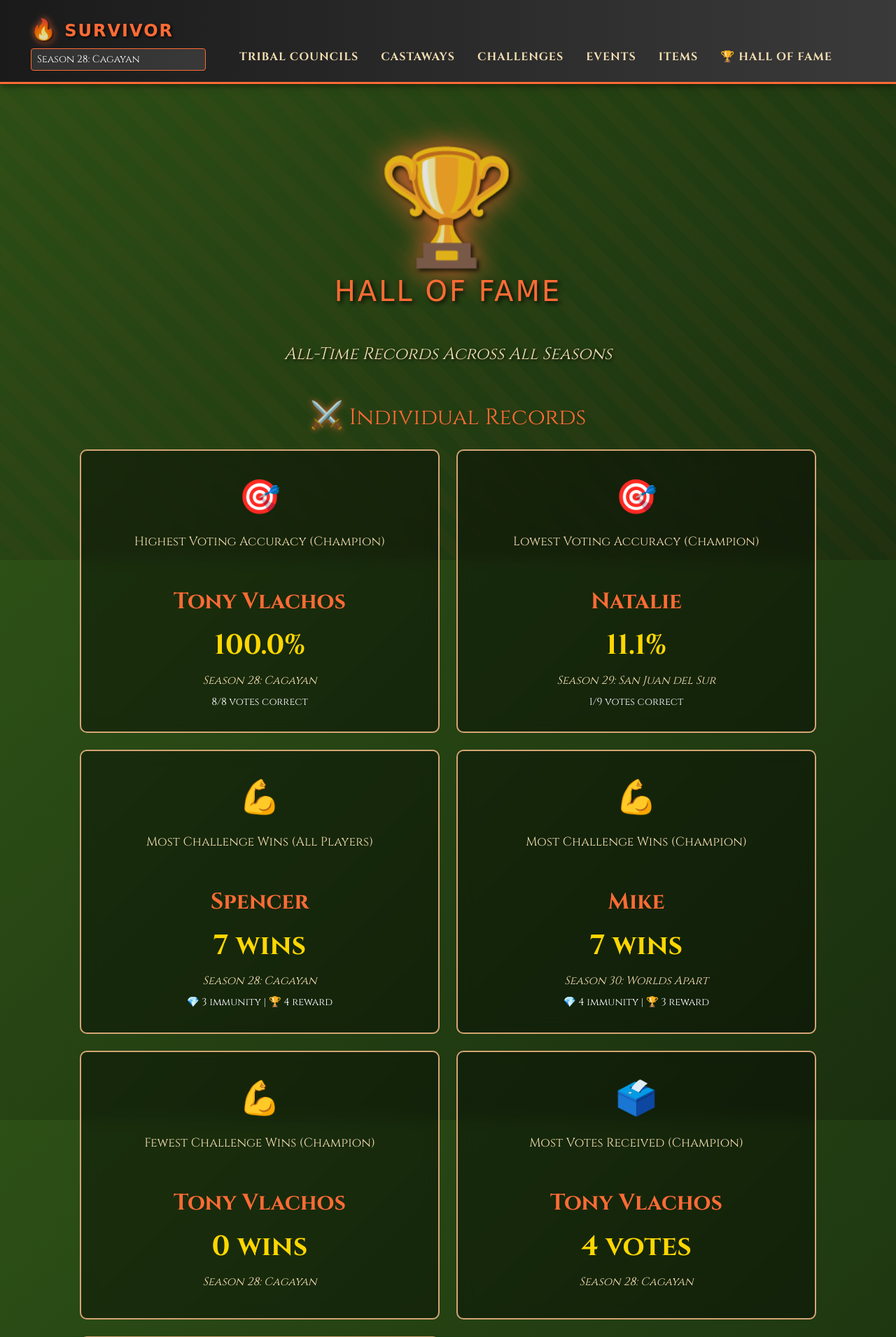
After one commit to willhofner/survivor-bot, a Flask app: page /hall-of-fame in a window 1280 px wide. The commit adds this page. Shown: the top 1910 px of the page at 70% size. Run offline with Flask 3, Linux system fonts and the light colour scheme; some web fonts are replaced.

Commit message:
Senior review: 4 bugs fixed, code quality improvements
Bugs fixed:
- Move Counter import to module level (was inside function)
- Fix min() default values for Hall of Fame champion records
- Add None-check for advantage.result in items.html
- Remove debug console.log

Code quality:
- Remove debug console.log from app.js
- Update CLAUDE.md with new templates and endpoints
- Document all features in Current State section

Documentation:
- Updated CLAUDE.md templates section
- Updated CLAUDE.md Current State
- Populated API Endpoints table
- Added senior review summary to MEETING_NOTES.md

```diff
--- a/app.py
+++ b/app.py
@@ -1,4 +1,5 @@
 from flask import Flask, render_template, jsonify, request
+from collections import Counter
 import json
 
 app = Flask(__name__)
@@ -265,5 +266,111 @@ def get_castaway(season, name):
     castaway = next((c for c in season_data['voting']['castaways'] if c['name'].lower() == name.lower()), None)
     return jsonify(castaway) if castaway else ('Castaway not found', 404)
 
+@app.route('/hall-of-fame')
+def hall_of_fame():
+    """Hall of Fame - all-time records across all seasons"""
+
+    # Calculate individual records
+    all_castaways = []
+    champions = []
+
+    for season_num, season_data in seasons_data.items():
+        voting_data = season_data['voting']
+        challenge_data = season_data['challenges']
+        advantages_data = season_data['advantages']
+
+        for castaway in voting_data['castaways']:
+            # Add season context
+            castaway_record = castaway.copy()
+            castaway_record['season'] = season_num
+            castaway_record['season_name'] = SEASON_NAMES[season_num]
+
+            # Track champions separately
+            if castaway.get('placement') == 'Winner':
+                champions.append(castaway_record)
+
+            all_castaways.append(castaway_record)
+
+    # Calculate individual records
+    individual_records = {
+        'highest_voting_accuracy_champion': max(champions, key=lambda c: c.get('voting_accuracy', {}).get('accuracy', 0)) if champions else None,
+        'lowest_voting_accuracy_champion': min(champions, key=lambda c: c.get('voting_accuracy', {}).get('accuracy', 0)) if champions else None,
+        'most_challenge_wins': max(all_castaways, key=lambda c: c.get('challenge_stats', {}).get('total_wins', 0)),
+        'most_challenge_wins_champion': max(champions, key=lambda c: c.get('challenge_stats', {}).get('total_wins', 0)) if champions else None,
+        'least_challenge_wins_champion': min(champions, key=lambda c: c.get('challenge_stats', {}).get('total_wins', 0)) if champions else None,
+        'most_votes_received_champion': max(champions, key=lambda c: c.get('votes_against', 0)) if champions else None,
+        'least_votes_received_champion': min(champions, key=lambda c: c.get('votes_against', 0)) if champions else None,
+    }
+
+    # Calculate idol/advantage records
+    idol_records = []
+    for season_num, season_data in seasons_data.items():
+        advantages = season_data['advantages'].get('advantages', [])
+        for adv in advantages:
+            idol_records.append({
+                **adv,
+                'season': season_num,
+                'season_name': SEASON_NAMES[season_num]
+            })
+
+    # Most votes nullified by a single idol
+    most_votes_nullified = max(idol_records, key=lambda x: x.get('votes_negated', 0)) if idol_records else None
+
+    # Most successful idol plays by a player
+    successful_plays_by_player = Counter()
+    for idol in idol_records:
+        if idol.get('result') == 'successful':
+            player = idol.get('found_by') or idol.get('played_for')
+            if player:
+                successful_plays_by_player[player] += 1
+
+    most_successful_idol_player = max(successful_plays_by_player.items(), key=lambda x: x[1]) if successful_plays_by_player else (None, 0)
+
+    # Most idols played in a season
+    idols_by_season = Counter()
+    items_by_season = Counter()
+    for idol in idol_records:
+        if idol.get('day_played'):
+            idols_by_season[idol['season']] += 1
+        items_by_season[idol['season']] += 1
+
+    most_idols_played_season = max(idols_by_season.items(), key=lambda x: x[1]) if idols_by_season else (None, 0)
+    most_items_season = max(items_by_season.items(), key=lambda x: x[1]) if items_by_season else (None, 0)
+
+    # Season records
+    season_records = {}
+    for season_num, season_data in seasons_data.items():
+        advantages = season_data['advantages'].get('advantages', [])
+        voting_data = season_data['voting']
+
+        votes_nullified = sum(adv.get('votes_negated', 0) for adv in advantages)
+        voted_out_holding = sum(1 for adv in advantages if adv.get('voted_out_holding'))
+
+        # Count unique players who received votes
+        all_vote_targets = set()
+        for episode in voting_data.get('episodes', []):
+            for tc in episode.get('tribal_councils', []):
+                for vote_group in tc.get('votes', []):
+                    all_vote_targets.add(vote_group.get('target'))
+
+        season_records[season_num] = {
+            'season': season_num,
+            'season_name': SEASON_NAMES[season_num],
+            'items_played': len([a for a in advantages if a.get('day_played')]),
+            'votes_nullified': votes_nullified,
+            'voted_out_holding': voted_out_holding,
+            'players_receiving_votes': len(all_vote_targets)
+        }
+
+    return render_template('hall_of_fame.html',
+                         individual_records=individual_records,
+                         most_votes_nullified=most_votes_nullified,
+                         most_successful_idol_player=most_successful_idol_player,
+                         most_idols_played_season=most_idols_played_season,
+                         most_items_season=most_items_season,
+                         season_records=season_records,
+                         seasons=AVAILABLE_SEASONS,
+                         season_names=SEASON_NAMES)
+
 if __name__ == '__main__':
     app.run(debug=True, port=8000)
--- a/static/js/app.js
+++ b/static/js/app.js
@@ -10,6 +10,3 @@ document.querySelectorAll('a[href^="#"]').forEach(anchor => {
         }
     });
 });
-
-// Log page view
-console.log('🔥 Survivor: Cagayan - Voting Tracker Loaded');
--- a/templates/base.html
+++ b/templates/base.html
@@ -31,6 +31,7 @@
                 <a href="/challenges?season={{ current_season }}" class="nav-link">Challenges</a>
                 <a href="/events?season={{ current_season }}" class="nav-link">Events</a>
                 <a href="/items?season={{ current_season }}" class="nav-link">Items</a>
+                <a href="/hall-of-fame" class="nav-link">🏆 Hall of Fame</a>
             </div>
         </div>
     </nav>
--- /dev/null
+++ b/templates/hall_of_fame.html
@@ -0,0 +1,387 @@
+{% extends "base.html" %}
+
+{% block title %}Hall of Fame - Survivor{% endblock %}
+
+{% block content %}
+<div class="hall-of-fame-view">
+    <h1 class="text-center mb-5 survivor-title">
+        <span class="torch-large">🏆</span><br>
+        HALL OF FAME
+    </h1>
+    <p class="text-center subtitle mb-5">All-Time Records Across All Seasons</p>
+
+    <!-- INDIVIDUAL RECORDS -->
+    <section class="mb-5">
+        <h2 class="section-title mb-4">
+            <span class="torch">⚔️</span> Individual Records
+        </h2>
+
+        <div class="row g-4">
+            <!-- Champion Voting Accuracy -->
+            <div class="col-md-6">
+                <div class="record-card">
+                    <div class="record-icon">🎯</div>
+                    <h4 class="record-title">Highest Voting Accuracy (Champion)</h4>
+                    {% if individual_records.highest_voting_accuracy_champion %}
+                    <div class="record-holder">
+                        {{ individual_records.highest_voting_accuracy_champion.name }}
+                    </div>
+                    <div class="record-value">
+                        {{ individual_records.highest_voting_accuracy_champion.voting_accuracy.accuracy }}%
+                    </div>
+                    <div class="record-season">
+                        Season {{ individual_records.highest_voting_accuracy_champion.season }}: {{ individual_records.highest_voting_accuracy_champion.season_name }}
+                    </div>
+                    <div class="record-details">
+                        {{ individual_records.highest_voting_accuracy_champion.voting_accuracy.correct }}/{{ individual_records.highest_voting_accuracy_champion.voting_accuracy.total }} votes correct
+                    </div>
+                    {% else %}
+                    <p class="text-muted">No data available</p>
+                    {% endif %}
+                </div>
+            </div>
+
+            <div class="col-md-6">
+                <div class="record-card">
+                    <div class="record-icon">🎯</div>
+                    <h4 class="record-title">Lowest Voting Accuracy (Champion)</h4>
+                    {% if individual_records.lowest_voting_accuracy_champion %}
+                    <div class="record-holder">
+                        {{ individual_records.lowest_voting_accuracy_champion.name }}
+                    </div>
+                    <div class="record-value">
+                        {{ individual_records.lowest_voting_accuracy_champion.voting_accuracy.accuracy }}%
+                    </div>
+                    <div class="record-season">
+                        Season {{ individual_records.lowest_voting_accuracy_champion.season }}: {{ individual_records.lowest_voting_accuracy_champion.season_name }}
+                    </div>
+                    <div class="record-details">
+                        {{ individual_records.lowest_voting_accuracy_champion.voting_accuracy.correct }}/{{ individual_records.lowest_voting_accuracy_champion.voting_accuracy.total }} votes correct
+                    </div>
+                    {% else %}
+                    <p class="text-muted">No data available</p>
+                    {% endif %}
+                </div>
+            </div>
+
+            <!-- Challenge Wins -->
+            <div class="col-md-6">
+                <div class="record-card">
+                    <div class="record-icon">💪</div>
+                    <h4 class="record-title">Most Challenge Wins (All Players)</h4>
+                    <div class="record-holder">
+                        {{ individual_records.most_challenge_wins.name }}
+                    </div>
+                    <div class="record-value">
+                        {{ individual_records.most_challenge_wins.challenge_stats.total_wins }} wins
+                    </div>
+                    <div class="record-season">
+                        Season {{ individual_records.most_challenge_wins.season }}: {{ individual_records.most_challenge_wins.season_name }}
+                    </div>
+                    <div class="record-details">
+                        💎 {{ individual_records.most_challenge_wins.challenge_stats.immunity_wins }} immunity | 🏆 {{ individual_records.most_challenge_wins.challenge_stats.reward_wins }} reward
+                    </div>
+                </div>
+            </div>
+
+            <div class="col-md-6">
+                <div class="record-card">
+                    <div class="record-icon">💪</div>
+                    <h4 class="record-title">Most Challenge Wins (Champion)</h4>
+                    {% if individual_records.most_challenge_wins_champion %}
+                    <div class="record-holder">
+                        {{ individual_records.most_challenge_wins_champion.name }}
+                    </div>
+                    <div class="record-value">
+                        {{ individual_records.most_challenge_wins_champion.challenge_stats.total_wins }} wins
+                    </div>
+                    <div class="record-season">
+                        Season {{ individual_records.most_challenge_wins_champion.season }}: {{ individual_records.most_challenge_wins_champion.season_name }}
+                    </div>
+                    <div class="record-details">
+                        💎 {{ individual_records.most_challenge_wins_champion.challenge_stats.immunity_wins }} immunity | 🏆 {{ individual_records.most_challenge_wins_champion.challenge_stats.reward_wins }} reward
+                    </div>
+                    {% else %}
+                    <p class="text-muted">No data available</p>
+                    {% endif %}
+                </div>
+            </div>
+
+            <div class="col-md-6">
+                <div class="record-card">
+                    <div class="record-icon">💪</div>
+                    <h4 class="record-title">Fewest Challenge Wins (Champion)</h4>
+                    {% if individual_records.least_challenge_wins_champion %}
+                    <div class="record-holder">
+                        {{ individual_records.least_challenge_wins_champion.name }}
+                    </div>
+                    <div class="record-value">
+                        {{ individual_records.least_challenge_wins_champion.challenge_stats.total_wins }} wins
+                    </div>
+                    <div class="record-season">
+                        Season {{ individual_records.least_challenge_wins_champion.season }}: {{ individual_records.least_challenge_wins_champion.season_name }}
+                    </div>
+                    {% else %}
+                    <p class="text-muted">No data available</p>
+                    {% endif %}
+                </div>
+            </div>
+
+            <!-- Votes Received -->
+            <div class="col-md-6">
+                <div class="record-card">
+                    <div class="record-icon">🗳️</div>
+                    <h4 class="record-title">Most Votes Received (Champion)</h4>
+                    {% if individual_records.most_votes_received_champion %}
+                    <div class="record-holder">
+                        {{ individual_records.most_votes_received_champion.name }}
+                    </div>
+                    <div class="record-value">
+                        {{ individual_records.most_votes_received_champion.votes_against }} votes
+                    </div>
+                    <div class="record-season">
+                        Season {{ individual_records.most_votes_received_champion.season }}: {{ individual_records.most_votes_received_champion.season_name }}
+                    </div>
+                    {% else %}
+                    <p class="text-muted">No data available</p>
+                    {% endif %}
+                </div>
+            </div>
+
+            <div class="col-md-6">
+                <div class="record-card">
+                    <div class="record-icon">🗳️</div>
+                    <h4 class="record-title">Fewest Votes Received (Champion)</h4>
+                    {% if individual_records.least_votes_received_champion %}
+                    <div class="record-holder">
+                        {{ individual_records.least_votes_received_champion.name }}
+                    </div>
+                    <div class="record-value">
+                        {{ individual_records.least_votes_received_champion.votes_against }} votes
+                    </div>
+                    <div class="record-season">
+                        Season {{ individual_records.least_votes_received_champion.season }}: {{ individual_records.least_votes_received_champion.season_name }}
+                    </div>
+                    {% else %}
+                    <p class="text-muted">No data available</p>
+                    {% endif %}
+                </div>
+            </div>
+        </div>
+    </section>
+
+    <!-- IDOL/ADVANTAGE RECORDS -->
+    <section class="mb-5">
+        <h2 class="section-title mb-4">
+            <span class="torch">💎</span> Idol & Advantage Records
+        </h2>
+
+        <div class="row g-4">
+            <div class="col-md-6">
+                <div class="record-card">
+                    <div class="record-icon">💎</div>
+                    <h4 class="record-title">Most Votes Nullified (Single Idol)</h4>
+                    {% if most_votes_nullified %}
+                    <div class="record-holder">
+                        {{ most_votes_nullified.found_by }}
+                    </div>
+                    <div class="record-value">
+                        {{ most_votes_nullified.votes_negated }} votes nullified
+                    </div>
+                    <div class="record-season">
+                        Season {{ most_votes_nullified.season }}: {{ most_votes_nullified.season_name }}
+                    </div>
+                    <div class="record-details">
+                        {{ most_votes_nullified.type }}
+                    </div>
+                    {% else %}
+                    <p class="text-muted">No successful idol plays yet</p>
+                    {% endif %}
+                </div>
+            </div>
+
+            <div class="col-md-6">
+                <div class="record-card">
+                    <div class="record-icon">💎</div>
+                    <h4 class="record-title">Most Successful Idol Plays (Player)</h4>
+                    {% if most_successful_idol_player[0] %}
+                    <div class="record-holder">
+                        {{ most_successful_idol_player[0] }}
+                    </div>
+                    <div class="record-value">
+                        {{ most_successful_idol_player[1] }} successful plays
+                    </div>
+                    {% else %}
+                    <p class="text-muted">No successful idol plays yet</p>
+                    {% endif %}
+                </div>
+            </div>
+
+            <div class="col-md-6">
+                <div class="record-card">
+                    <div class="record-icon">💎</div>
+                    <h4 class="record-title">Most Idols Played (Single Season)</h4>
+                    {% if most_idols_played_season[0] %}
+                    <div class="record-value">
+                        {{ most_idols_played_season[1] }} idols played
+                    </div>
+                    <div class="record-season">
+                        Season {{ most_idols_played_season[0] }}: {{ season_names[most_idols_played_season[0]] }}
+                    </div>
+                    {% else %}
+                    <p class="text-muted">No idol plays yet</p>
+                    {% endif %}
+                </div>
+            </div>
+
+            <div class="col-md-6">
+                <div class="record-card">
+                    <div class="record-icon">💎</div>
+                    <h4 class="record-title">Most Items Found (Single Season)</h4>
+                    {% if most_items_season[0] %}
+                    <div class="record-value">
+                        {{ most_items_season[1] }} items found
+                    </div>
+                    <div class="record-season">
+                        Season {{ most_items_season[0] }}: {{ season_names[most_items_season[0]] }}
+                    </div>
+                    {% else %}
+                    <p class="text-muted">No items yet</p>
+                    {% endif %}
+                </div>
+            </div>
+        </div>
+    </section>
+
+    <!-- SEASON RECORDS -->
+    <section class="mb-5">
+        <h2 class="section-title mb-4">
+            <span class="torch">📊</span> Season Records
+        </h2>
+
+        <div class="table-responsive">
+            <table class="table table-dark table-hover">
+                <thead>
+                    <tr>
+                        <th>Season</th>
+                        <th>Items Played</th>
+                        <th>Votes Nullified</th>
+                        <th>Voted Out Holding</th>
+                        <th>Players Receiving Votes</th>
+                    </tr>
+                </thead>
+                <tbody>
+                    {% for season_num in seasons %}
+                    {% set record = season_records[season_num] %}
+                    <tr>
+                        <td><strong>Season {{ season_num }}: {{ record.season_name }}</strong></td>
+                        <td>{{ record.items_played }}</td>
+                        <td>{{ record.votes_nullified }}</td>
+                        <td>{{ record.voted_out_holding }}</td>
+                        <td>{{ record.players_receiving_votes }}</td>
+                    </tr>
+                    {% endfor %}
+                </tbody>
+            </table>
+        </div>
+    </section>
+
+    <div class="back-to-top text-center mt-5">
+        <button class="btn btn-survivor" onclick="window.scrollTo({top: 0, behavior: 'smooth'})">
+            Back to Top ↑
+        </button>
+    </div>
+</div>
+
+<style>
+.hall-of-fame-view {
+    max-width: 1400px;
+    margin: 0 auto;
+    padding: 2rem;
+}
+
+.section-title {
+    color: var(--torch-orange);
+    font-size: 2rem;
+    text-align: center;
+    margin-bottom: 2rem;
+}
+
+.record-card {
+    background: rgba(0, 0, 0, 0.4);
+    border: 2px solid var(--bamboo);
+    border-radius: 10px;
+    padding: 2rem;
+    backdrop-filter: blur(10px);
+    text-align: center;
+    height: 100%;
+    transition: all 0.3s;
+}
+
+.record-card:hover {
+    border-color: var(--torch-orange);
+    transform: translateY(-5px);
+    box-shadow: 0 10px 30px rgba(255, 107, 53, 0.3);
+}
+
+.record-icon {
+    font-size: 3rem;
+    margin-bottom: 1rem;
+}
+
+.record-title {
+    color: var(--sand);
+    font-size: 1.1rem;
+    margin-bottom: 1.5rem;
+    min-height: 3rem;
+}
+
+.record-holder {
+    font-size: 2rem;
+    font-weight: bold;
+    color: var(--torch-orange);
+    margin-bottom: 0.5rem;
+}
+
+.record-value {
+    font-size: 2.5rem;
+    font-weight: bold;
+    color: gold;
+    margin-bottom: 0.5rem;
+}
+
+.record-season {
+    color: var(--sand);
+    font-style: italic;
+    margin-bottom: 0.5rem;
+}
+
+.record-details {
+    color: #fff;
+    font-size: 0.9rem;
+}
+
+.table-dark {
+    background: rgba(0, 0, 0, 0.4);
+    border: 2px solid var(--bamboo);
+    border-radius: 10px;
+    overflow: hidden;
+}
+
+.table-dark th {
+    background: rgba(255, 107, 53, 0.3);
+    color: var(--torch-orange);
+    font-weight: bold;
+    border-bottom: 2px solid var(--torch-orange);
+}
+
+.table-dark td {
+    color: #fff;
+    border-color: rgba(255, 255, 255, 0.1);
+}
+
+.table-dark tbody tr:hover {
+    background: rgba(255, 107, 53, 0.2);
+}
+</style>
+{% endblock %}
--- a/templates/index.html
+++ b/templates/index.html
@@ -7,12 +7,6 @@
         SURVIVOR: CAGAYAN
     </h1>
     <h2 class="subtitle mb-4">Brawn vs. Brains vs. Beauty</h2>
-
-    <div class="winner-announcement my-5 p-4">
-        <h3 class="mb-3">Sole Survivor</h3>
-        <div class="winner-name">TONY VLACHOS</div>
-        <p class="winner-votes">Defeated Woo Hwang 8-1</p>
-    </div>
 
     <div class="row mt-5">
         <div class="col-md-6 mb-4">
```
Also changed, not shown: CLAUDE.md (+24 -7 lines), planning/MEETING_NOTES.md (+34 -0 lines), templates/castaways.html (+7 -28 lines), templates/challenges.html (+31 -1 lines), templates/items.html (+32 -1 lines), 1 other file.
